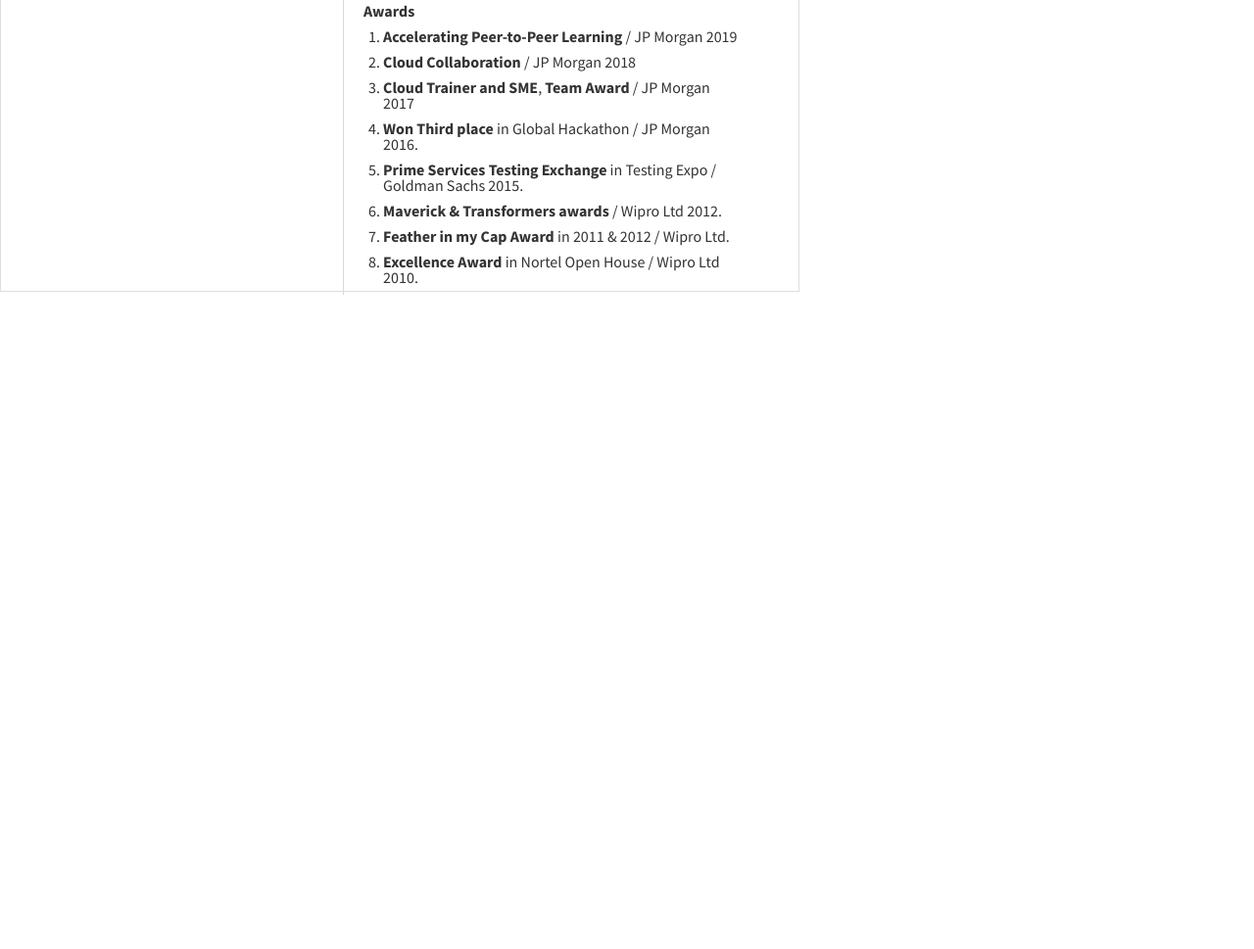
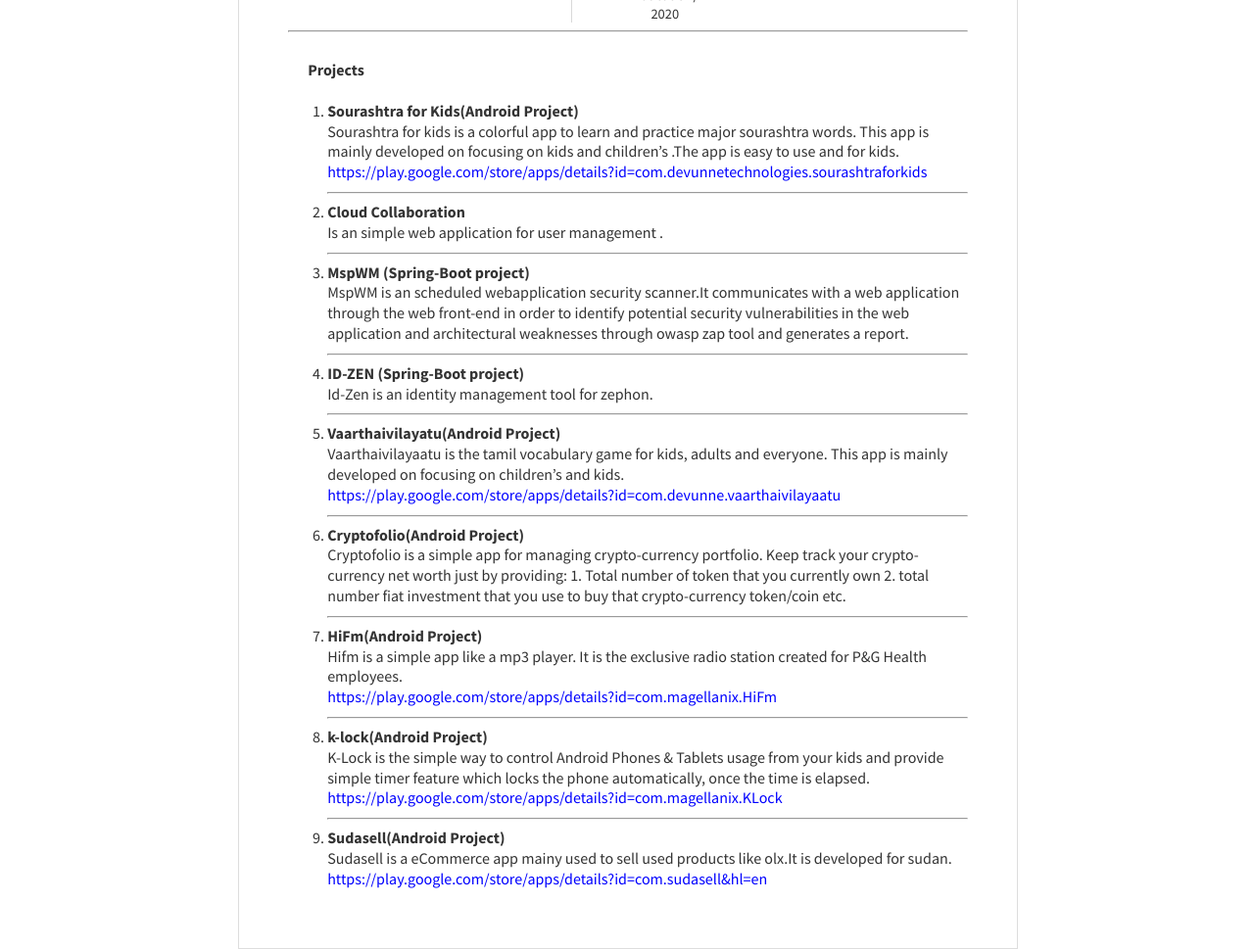
Before and after one commit to Sree1894/kumaresanSekarResume, a website: page index.html in a window 1280 px wide. Shown: the part 960-1929 px from the top of the page at 98% size. Before the commit the page ends 1311 px from the top, so only its background shows below. Drawn offline with Linux system fonts and the light colour scheme.

Commit message:
changes in view

```diff
--- a/css/resume.css
+++ b/css/resume.css
@@ -26,7 +26,9 @@
 }
 
 body {
-    line-height: 1;
+    line-height: 1.3;
+
+
 }
 
 ol, ul {
@@ -90,8 +92,8 @@
 
 html, body {
     width: 210mm;
-    height: 327mm;
-    margin: 0;
+    height: auto;
+    margin: auto;
     padding: 0;
 }
 
@@ -100,7 +102,8 @@
     font-family: 'Source Sans Pro', 'open sans', Sans;
     font-size: 1em;
     color: #333;
-    padding: 10px;
+    /* padding: 20%; */
+
 }
 
 a {
@@ -114,6 +117,8 @@
 
 .resume {
     padding: 50px;
+
+
 }
 
 .header {
@@ -424,6 +429,7 @@
 
 .education{
     padding: 20px 0 0 20px;
+    margin-left: 20px;
 }
     .education ol{
         list-style: none;
--- a/index.html
+++ b/index.html
@@ -13,7 +13,11 @@
 
   <link href='https://fonts.googleapis.com/css?family=Source+Sans+Pro:400,200,300,700' rel='stylesheet' type='text/css'>
   <link type="text/css" rel="stylesheet" href="css/resume.css"/>
-
+<style>
+.links{
+    color: blue;
+}
+</style>
 </head>
 
 <body>
@@ -165,50 +169,84 @@
           </li>
         </ol>
       </section>
+
+
+  </main>
+  <hr>
   <section class="awards">
-        <h2>Awards</h2>
+    <h2><strong>Projects</strong></h2><br>
+
+
+    </body>
+    </html>
     <ol>
       <li>
-            <p><strong>Accelerating Peer-to-Peer Learning</strong>  / JP Morgan 2019</p>
+        <p><strong>Sourashtra for Kids(Android Project)</strong></p>
+        <span>  Sourashtra for kids is a colorful app to learn and practice major sourashtra words. This app is
+            mainly developed on focusing on kids and children’s .The app is easy to use and for kids.</span>
+            <span><a class="links" href="https://play.google.com/store/apps/details?id=com.devunnetechnologies.sourashtraforkids">https://play.google.com/store/apps/details?id=com.devunnetechnologies.sourashtraforkids</a></span>
       </li>
+      <hr>
       <li>
-            <p><strong>Cloud Collaboration</strong>  / JP Morgan 2018</p>
+        <p><strong>Cloud Collaboration</strong></p>
+        <span> Is an simple web application for user management .</span>
       </li>
+      <hr>
       <li>
-            <p><strong>Cloud Trainer and SME</strong>, <strong>Team Award</strong>  / JP Morgan 2017</p>
+        <p><strong> MspWM (Spring-Boot project)</strong></p>
+        <span> MspWM is an scheduled webapplication security scanner.It communicates with a web application
+            through the web front-end in order to identify potential security vulnerabilities in the web application
+            and architectural weaknesses through owasp zap tool and generates a report.</span>
       </li>
+      <hr>
       <li>
         <p>
-              <strong>Won Third place</strong> in Global Hackathon  / JP Morgan 2016.
-            </p>
+          <strong> ID-ZEN (Spring-Boot project)</strong></p>
+          <span> Id-Zen is an identity management tool for zephon.</span>
       </li>
-
+      <hr>
       <li>
         <p>
-              <strong>Prime Services Testing Exchange</strong> in Testing Expo  / Goldman Sachs 2015.
-            </p>
+          <strong>Vaarthaivilayatu(Android Project)</strong></p>
+          <span> Vaarthaivilayaatu is the tamil vocabulary game for kids, adults and everyone. This app is
+              mainly developed on focusing on children’s and kids.</span><br>
+              <span><a class="links" href="https://play.google.com/store/apps/details?id=com.devunne.vaarthaivilayaatu">https://play.google.com/store/apps/details?id=com.devunne.vaarthaivilayaatu</a></span>
       </li>
+      <hr>
       <li>
         <p>
-              <strong>Maverick &amp; Transformers awards</strong> / Wipro Ltd 2012.
-            </p>
+          <strong>Cryptofolio(Android Project)</strong></p>
+          <span> Cryptofolio is a simple app for managing crypto-currency portfolio. Keep track your
+              crypto- currency net worth just by providing: 1. Total number of token that you currently
+              own 2. total number fiat investment that you use to buy that crypto-currency token/coin
+              etc.</span>
       </li>
+      <hr>
       <li>
         <p>
-              <strong>Feather in my Cap Award</strong> in 2011 &amp; 2012 / Wipro Ltd.
-            </p>
+          <strong>HiFm(Android Project)</strong></p>
+          <span> Hifm is a simple app like a mp3 player. It is the exclusive radio station created for P&G Health
+              employees.</span><br>
+              <span><a class="links" href="https://play.google.com/store/apps/details?id=com.magellanix.HiFm">https://play.google.com/store/apps/details?id=com.magellanix.HiFm</a></span>
       </li>
+      <hr>
       <li>
         <p>
-              <strong>Excellence Award</strong> in Nortel Open House / Wipro Ltd 2010.
-            </p>
+          <strong>k-lock(Android Project)</strong></p>
+          <span> K-Lock is the simple way to control Android Phones & Tablets usage from your kids and
+              provide simple timer feature which locks the phone automatically, once the time is elapsed.</span>
+              <span><a class="links" href="https://play.google.com/store/apps/details?id=com.magellanix.KLock">https://play.google.com/store/apps/details?id=com.magellanix.KLock</a></span>
+      </li>
+      <hr>
+      <li>
+          <p>
+            <strong>Sudasell(Android Project)</strong></p>
+            <span>  Sudasell is a eCommerce app mainy used to sell used products like olx.It is developed for sudan.</span>
+                <span><a class="links" href="https://play.google.com/store/apps/details?id=com.sudasell&hl=en">https://play.google.com/store/apps/details?id=com.sudasell&hl=en</a></span>
         </li>
     </ol>
 
   </section>
-    </section>
-  </main>
-
 </article>
 
 </body>
```
Also changed, not shown: 1 other file. Lines whose indentation alone changed are shown as unchanged.
